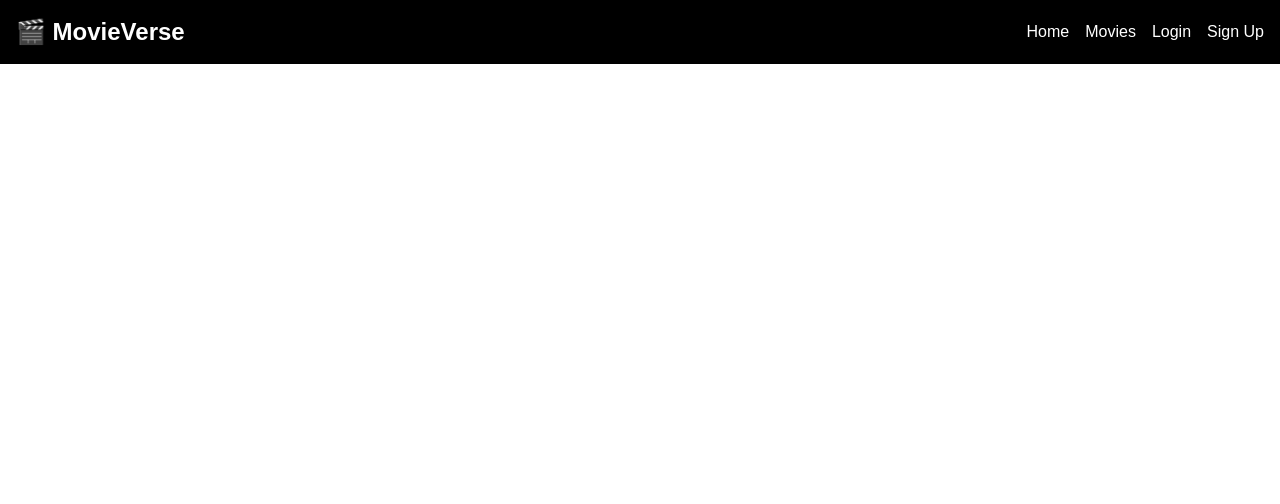
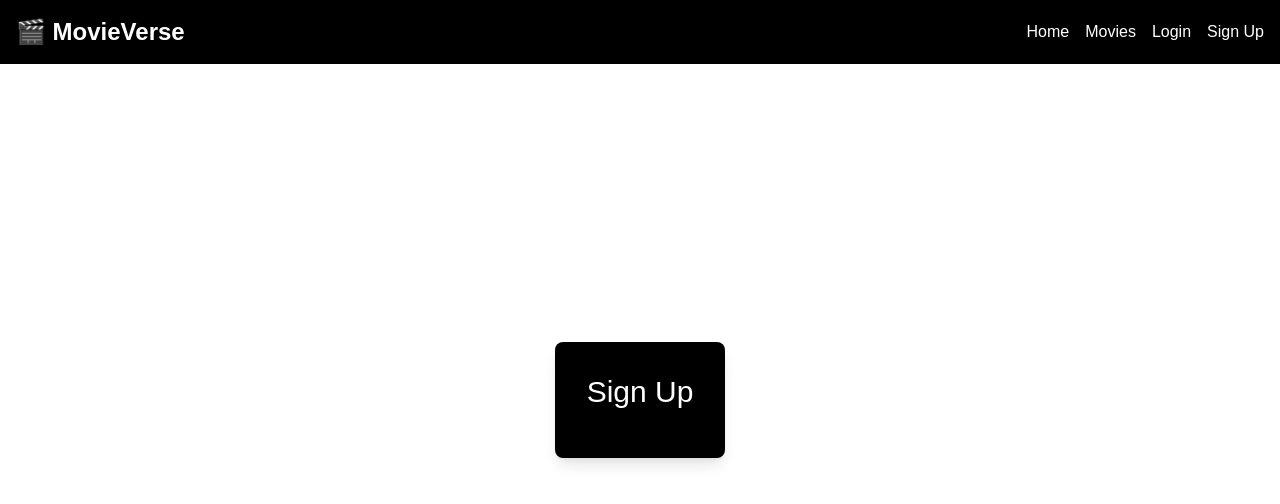
Before and after one commit to vidakpop/movie-booking-, a React (Vite) app: page /signup in a window 1280 px wide. Shown: the top 504 px of the page. Built offline with nearby package versions, Linux system fonts and the light colour scheme.

Commit message:
Enhance Signup component with additional styling and structure for better presentation

```diff
--- a/src/main.jsx
+++ b/src/main.jsx
@@ -9,4 +9,3 @@ ReactDom.createRoot(document.getElementById('root')).render(
     <App />
   </BrowserRouter>,
 )
-K
--- a/src/pages/Signup.jsx
+++ b/src/pages/Signup.jsx
@@ -8,6 +8,12 @@ const Signup = () => {
         animate={{opacity: 1,scale: 1}}
         className='h-screen flex items-center justify-center'
     >
+        <div className='bg-black bg-opacity-60 p-8 rounded-lg shadow-lg'>
+            <h2 className='text-3xl text-neon mb-4'>
+                Sign Up
+            </h2>
+
+        </div>
 
     </motion.div>
   )
```
